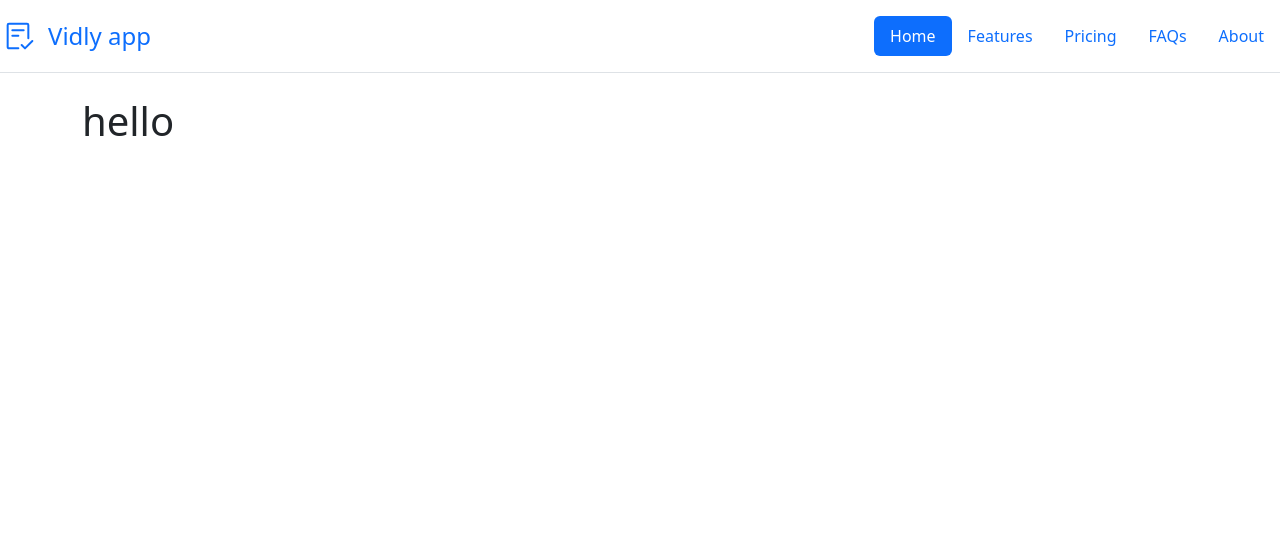
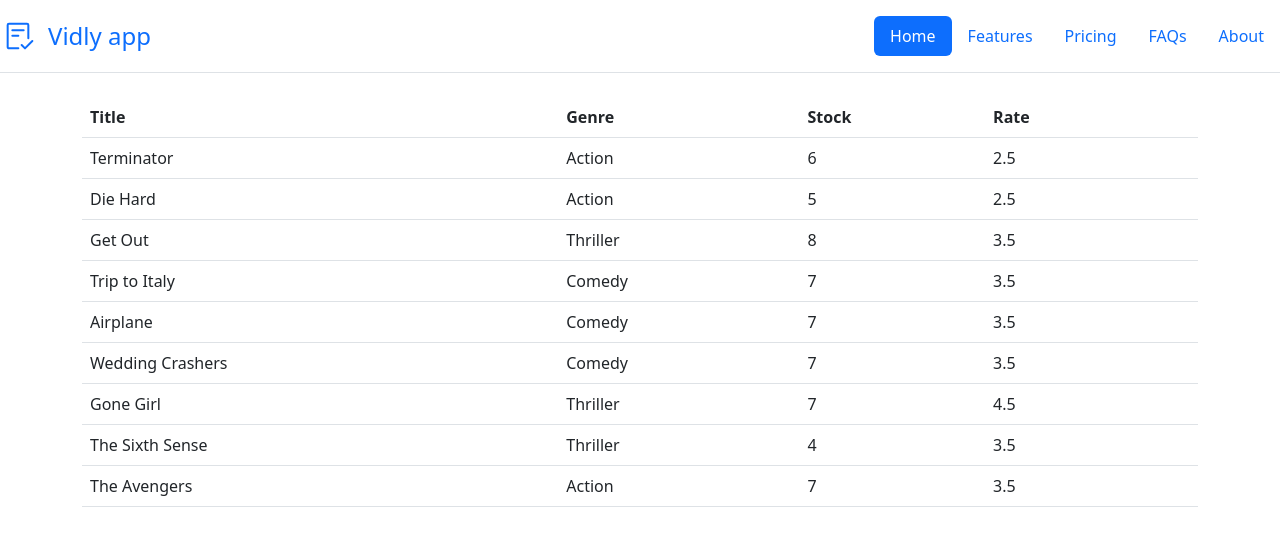
Before and after one commit to suhailphp/vidly-app-2023, a React (Create React App) app: page / in a window 1280 px wide. Shown: the top 546 px of the page. Built offline with nearby package versions, Linux system fonts and the light colour scheme.

Commit message:
fake movie list listed on movie component

```diff
--- a/src/App.js
+++ b/src/App.js
@@ -1,4 +1,5 @@
 import "./App.css";
+import Movies from "./components/movies";
 
 function App() {
   return (
@@ -24,27 +25,27 @@ function App() {
 
         <ul className="nav nav-pills">
           <li className="nav-item">
-            <a href="#" className="nav-link active" aria-current="page">
+            <a href="/" className="nav-link active" aria-current="page">
               Home
             </a>
           </li>
           <li className="nav-item">
-            <a href="#" className="nav-link">
+            <a href="/" className="nav-link">
               Features
             </a>
           </li>
           <li className="nav-item">
-            <a href="#" className="nav-link">
+            <a href="/" className="nav-link">
               Pricing
             </a>
           </li>
           <li className="nav-item">
-            <a href="#" className="nav-link">
+            <a href="/" className="nav-link">
               FAQs
             </a>
           </li>
           <li className="nav-item">
-            <a href="#" className="nav-link">
+            <a href="/" className="nav-link">
               About
             </a>
           </li>
@@ -52,7 +53,7 @@ function App() {
       </header>
 
       <main className="container">
-        <h1>hello</h1>
+        <Movies></Movies>
       </main>
     </>
   );
--- /dev/null
+++ b/src/components/movies.jsx
@@ -0,0 +1,37 @@
+import React, { Component } from "react";
+import { getMovies } from "../services/fakeMovieService";
+class Movies extends Component {
+  state = {
+    movies: getMovies(),
+  };
+  render() {
+    return (
+      <table className="table">
+        <thead>
+          <tr>
+            <th scope="col">Title</th>
+            <th scope="col">Genre</th>
+            <th scope="col">Stock</th>
+            <th scope="col">Rate</th>
+            <th scope="col"></th>
+          </tr>
+        </thead>
+        <tbody>
+          {this.state.movies.map((movie) => {
+            return (
+              <tr key={movie._id}>
+                <td>{movie.title}</td>
+                <td>{movie.genre.name}</td>
+                <td>{movie.numberInStock}</td>
+                <td>{movie.dailyRentalRate}</td>
+                <td></td>
+              </tr>
+            );
+          })}
+        </tbody>
+      </table>
+    );
+  }
+}
+
+export default Movies;
```
Also changed, not shown: src/services/fakeGenreService.js (renamed from services/fakeGenreService.js), src/services/fakeMovieService.js (renamed from services/fakeMovieService.js).
